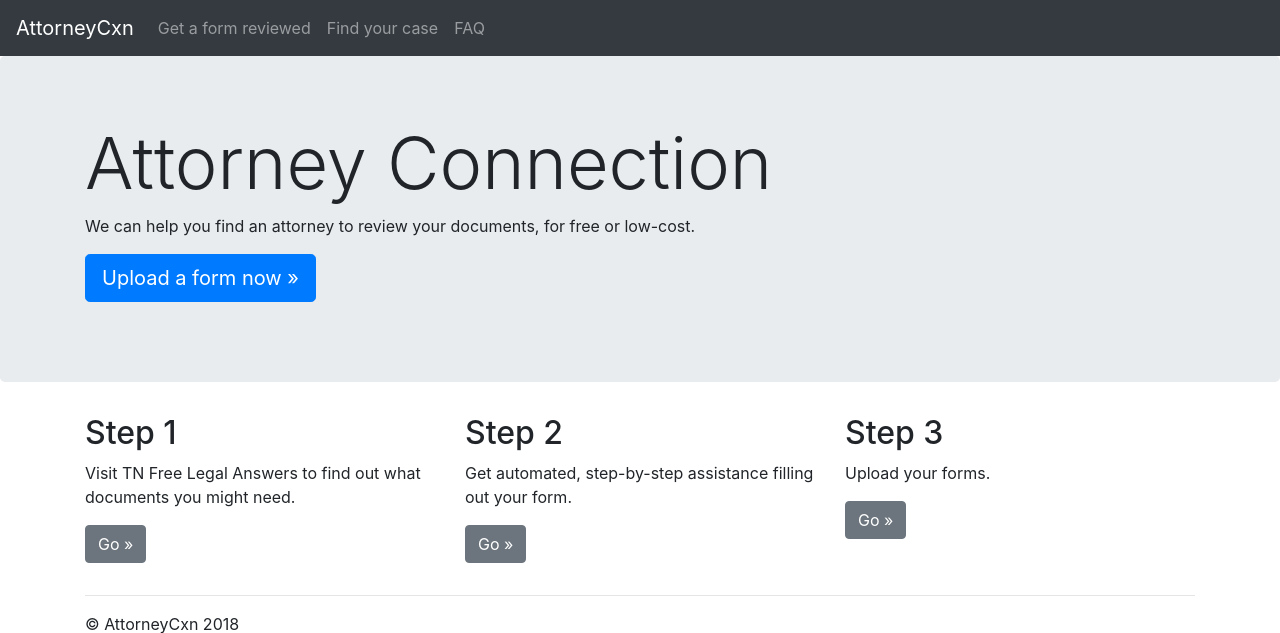
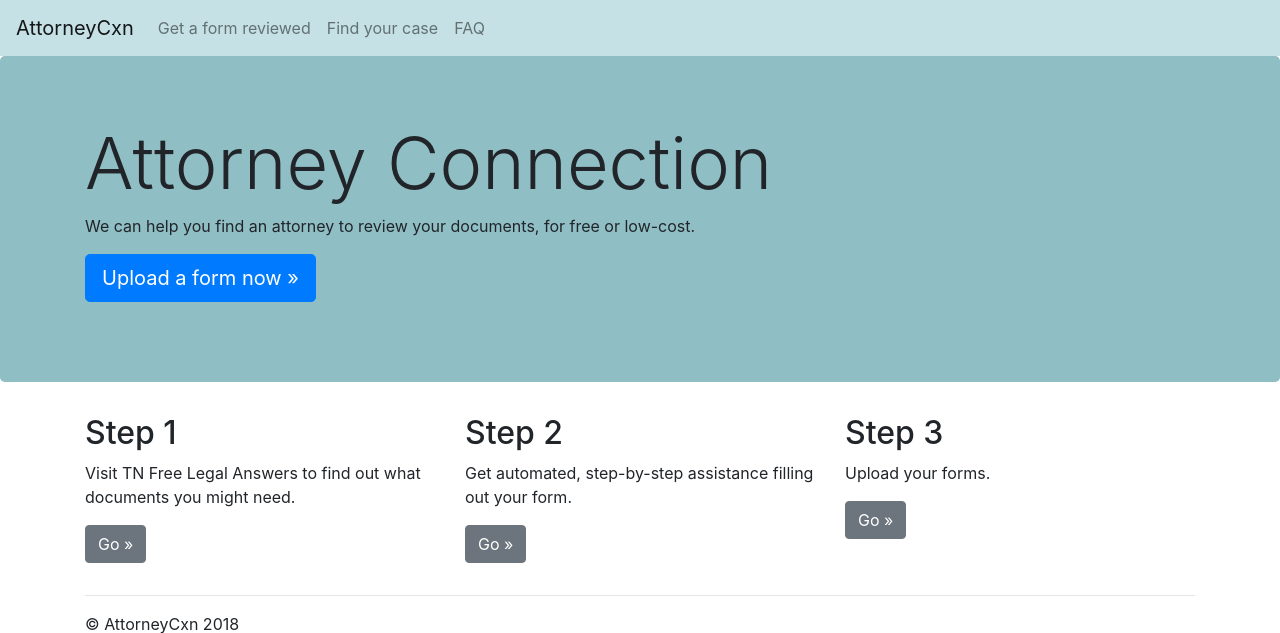
Before and after one commit to MusicCityLegalHackers/atty-cxn, a Django app: page / in a window 1280 px wide. Shown: the top 633 px of the page. Run offline with Django 3.2, Linux system fonts and the light colour scheme; some libraries are stand-ins or nearby versions.

Commit message:
Change color scheme.

```diff
--- a/main/static/main/style.css
+++ b/main/static/main/style.css
@@ -1,3 +1,7 @@
+/* Color palette:
+  http://paletton.com/#uid=53l0u0kdCwB4yS-8WIailrrn3na
+*/
+
 /* Move down content because we have a fixed navbar that is 3.5rem tall */
 body {
   padding-top: 3.5rem;
@@ -10,3 +14,7 @@ body {
 #doc-form {
   /*margin: 20px;*/
 }
+
+.jumbotron {
+  background-color: #8FBEC5;
+}
--- a/main/templates/base.html
+++ b/main/templates/base.html
@@ -22,7 +22,7 @@
 
 {% block 'nav' %}
 
-<nav class="navbar navbar-expand-md navbar-dark fixed-top bg-dark">
+<nav class="navbar navbar-expand-md navbar-light fixed-top" style="background-color: #C5E1E5;">
   <a class="navbar-brand" href="/">AttorneyCxn</a>
   <button class="navbar-toggler" type="button" data-toggle="collapse" data-target="#navbarsExampleDefault" aria-controls="navbarsExampleDefault" aria-expanded="false" aria-label="Toggle navigation">
     <span class="navbar-toggler-icon"></span>
```
